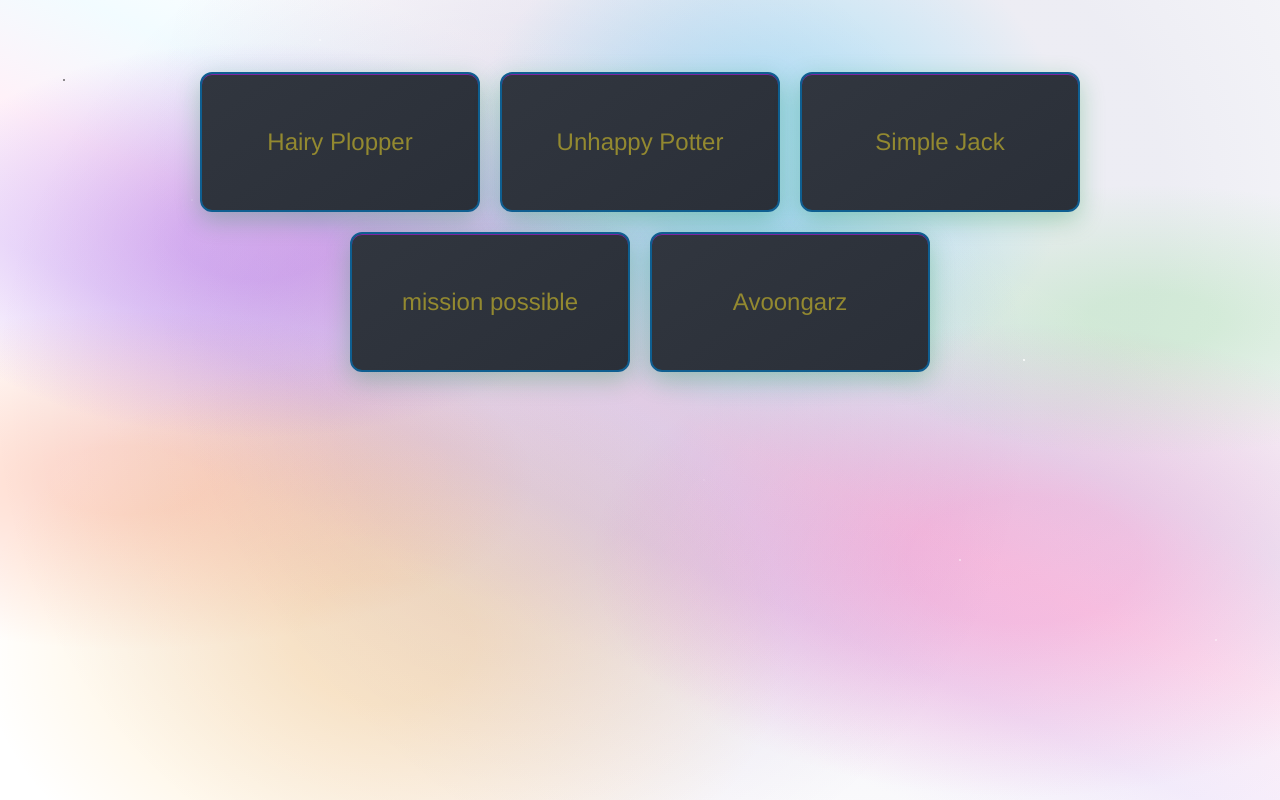
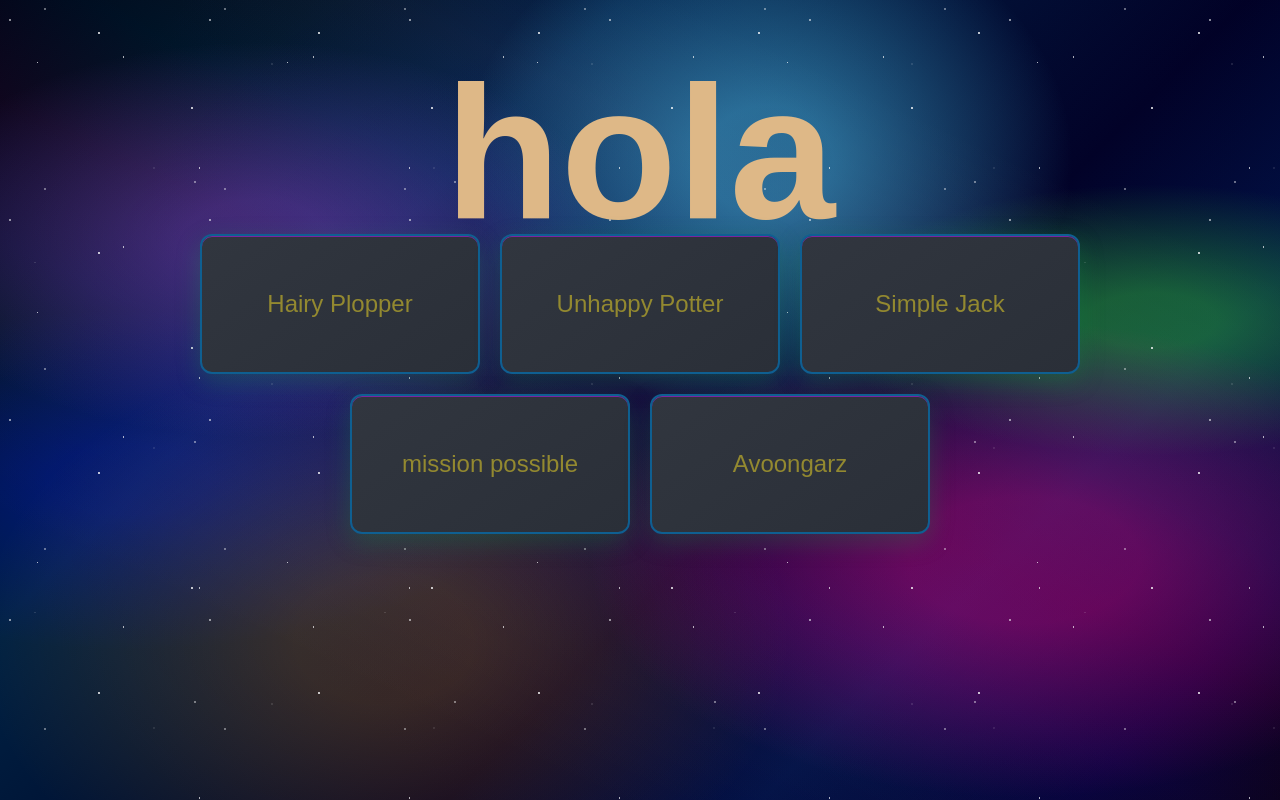
Before and after one commit to HuskyBell2/project-1, a React (Vite) app: page / in a window 1280 px wide. Built offline with nearby package versions, Linux system fonts and the light colour scheme.

Commit message:
changed font
Co-authored-by: Captain Code <CaptainCodeAU@users.noreply.github.com>

```diff
--- a/src/App.jsx
+++ b/src/App.jsx
@@ -11,6 +11,8 @@ const Card = ({ title }) => {
 
 const App = () => {
 	return (
+		<>
+			<h1>hola</h1>
 			<div className="card-container">
 				<Card title="Hairy Plopper" rating={5} isCool={true} />
 				<Card title="Unhappy Potter" rating={1} />
@@ -18,6 +20,7 @@ const App = () => {
 				<Card title="mission possible" rating={1000} />
 				<Card title="Avoongarz" rating={100} />
 			</div>
+		</>
 	);
 };
 
--- a/src/index.css
+++ b/src/index.css
@@ -3,13 +3,17 @@
 	margin: 0;
 	padding: 0;
 }
-
 body {
 	padding: 40px;
-	background: linear-gradient(135deg, #1a1a2e, #16213e);
+	color: #deb887;
+	font-family: __EaseGeometricATRIAL_ebe1c3, __EaseGeometricATRIAL_Fallback_ebe1c3,
+		Arial, sans-serif;
+	font-size: var(--chakra-fontSizes-8xl);
+	line-height: 85%;
+	min-height: 100vh;
 	background: radial-gradient(
 			circle at 5% 10%,
-			rgba(46, 45, 45, 0.9) 0.5px,
+			rgba(255, 255, 255, 0.9) 0.5px,
 			transparent 1px
 		),
 		radial-gradient(
@@ -63,12 +67,12 @@ body {
 			rgba(255, 255, 255, 0.9) 0.6px,
 			transparent 1.2px
 		),
-		radial-gradient(ellipse at 20% 30%, rgba(138, 43, 226, 0.3) 5%, transparent 25%),
-		radial-gradient(ellipse at 80% 70%, rgba(255, 20, 147, 0.2) 8%, transparent 30%),
-		radial-gradient(ellipse at 60% 20%, rgba(0, 191, 255, 0.25) 6%, transparent 28%),
+		radial-gradient(ellipse at 20% 30%, rgba(174, 87, 255, 0.3) 5%, transparent 25%),
+		radial-gradient(ellipse at 80% 70%, rgba(255, 0, 136, 0.356) 8%, transparent 30%),
+		radial-gradient(ellipse at 60% 20%, rgba(81, 212, 255, 0.45) 6%, transparent 28%),
 		radial-gradient(ellipse at 30% 80%, rgba(255, 165, 0, 0.2) 7%, transparent 32%),
-		radial-gradient(ellipse at 90% 40%, rgba(50, 205, 50, 0.15) 4%, transparent 20%),
-		radial-gradient(ellipse at 10% 60%, rgba(255, 69, 0, 0.18) 5%, transparent 25%),
+		radial-gradient(ellipse at 90% 40%, rgba(50, 205, 50, 0.416) 4%, transparent 20%),
+		radial-gradient(ellipse at 10% 60%, rgba(0, 8, 255, 0.251) 5%, transparent 25%),
 		linear-gradient(
 			25deg,
 			transparent 20%,
@@ -80,10 +84,19 @@ body {
 			transparent 80%
 		),
 		radial-gradient(circle at 40% 50%, rgba(75, 0, 130, 0.1) 20%, transparent 60%),
-		radial-gradient(circle at 70% 25%, rgba(25, 25, 112, 0.08) 25%, transparent 70%);
-	color: burlywood;
-	font-family: 'Franklin Gothic Medium', Arial, sans-serif;
-	min-height: 100vh;
+		radial-gradient(circle at 70% 25%, rgba(25, 25, 112, 0.08) 25%, transparent 70%),
+		linear-gradient(135deg, #001, #012, #024, #013, #002, #014, #003 90%, #001);
+	background-size: 200px 200px, 250px 250px, 180px 180px, 300px 300px, 220px 220px,
+		280px 280px, 190px 190px, 260px 260px, 320px 320px, 210px 210px, 350px 350px,
+		240px 240px, 100% 100%, 100% 100%, 100% 100%, 100% 100%, 100% 100%, 100% 100%,
+		100% 100%, 100% 100%, 100% 100%, 100% 100%;
+	animation: cosmicDrift 60s linear infinite;
+}
+
+h1 {
+	font-size: 190px;
+	font-family: EaseGeometricATRIAL_Fallback_ebe1c3, Arial, sans-serif;
+	line-height: 85%;
 }
 h2 {
 	color: #938930;
```
Lines whose indentation alone changed are shown as unchanged.
